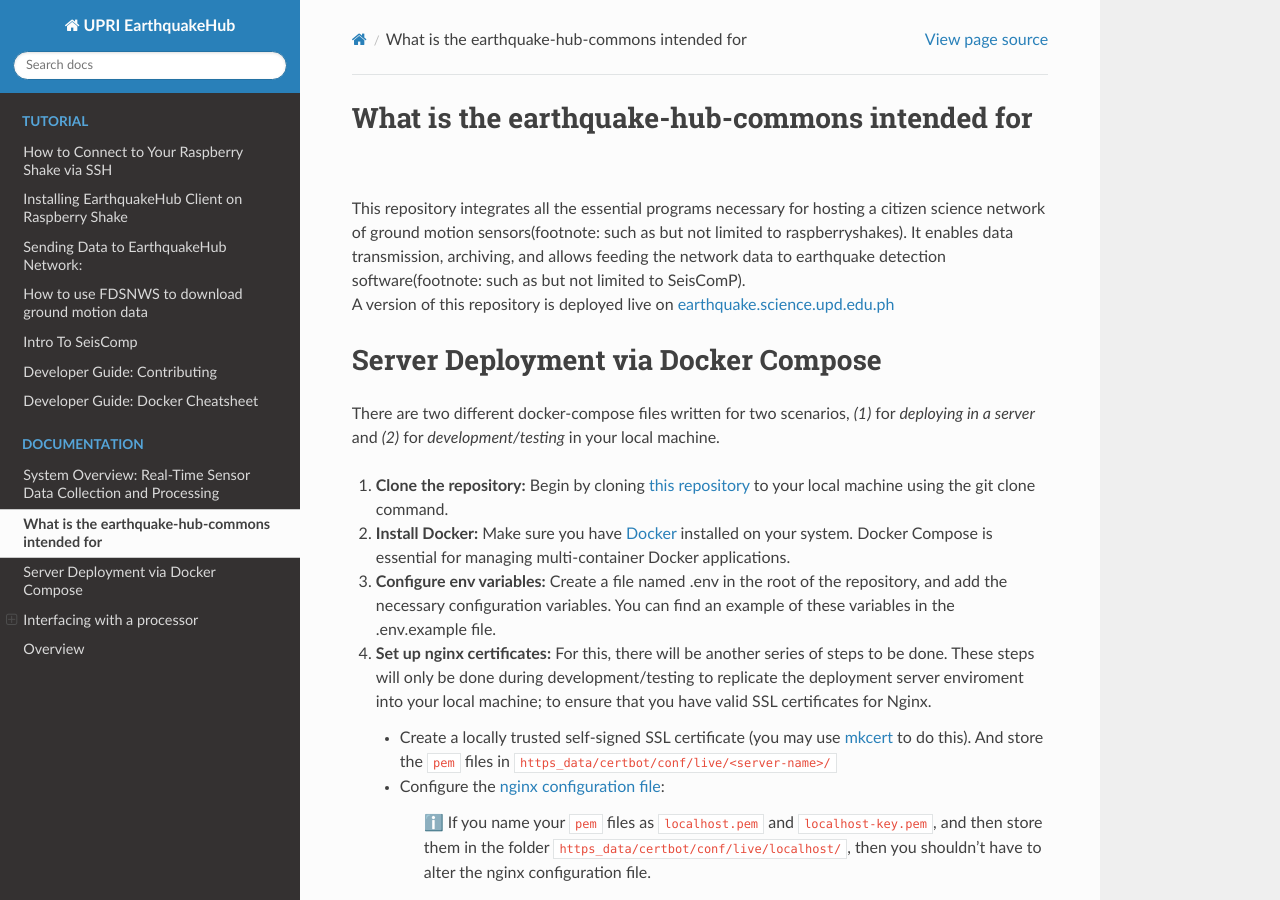
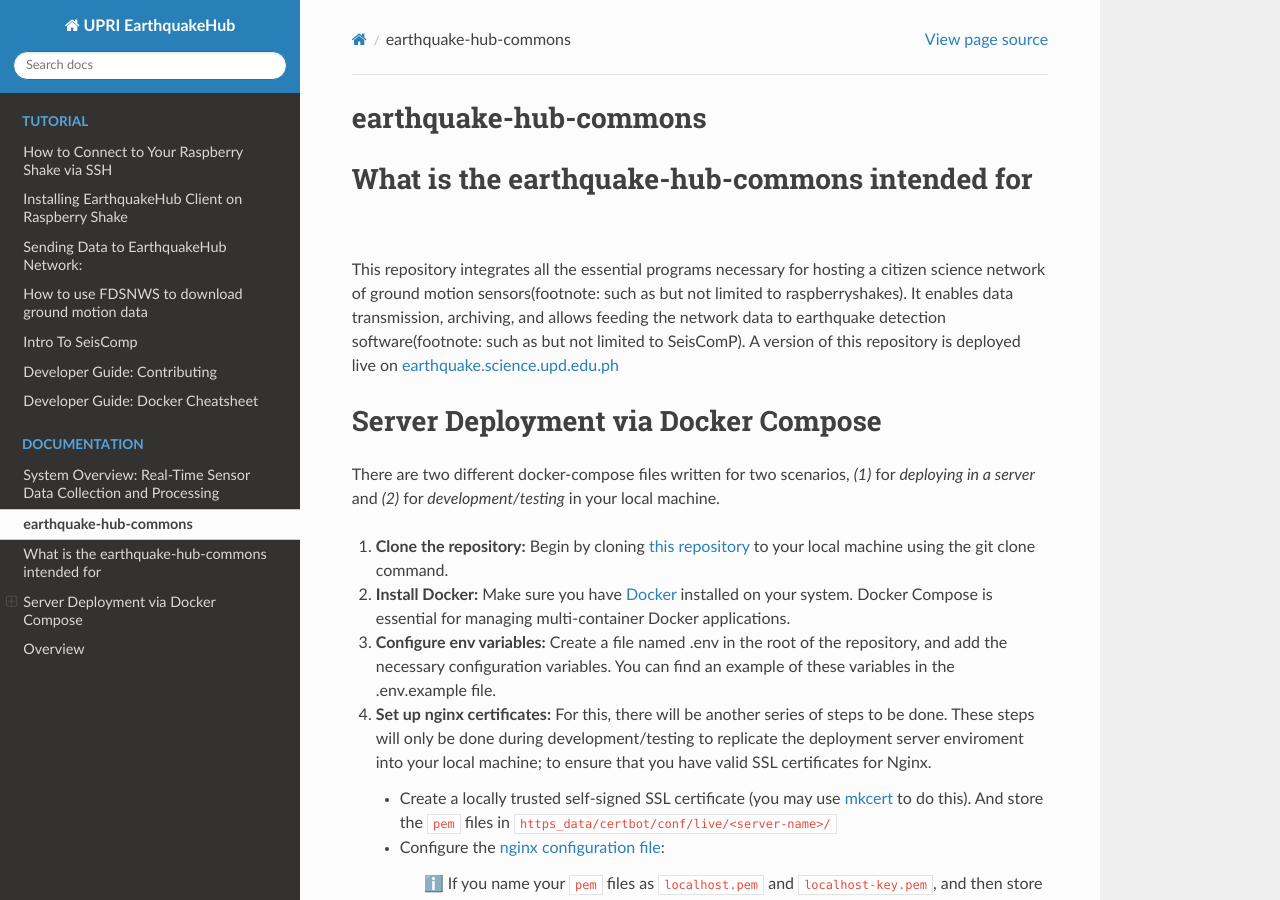
Before and after one commit to UPRI-earthquake/upri-earthquake.github.io, a Sphinx documentation site: the page built from doc/ehub-commons.md, in a window 1280 px wide and 900 px high. Built offline with Sphinx 7.4.7 and the Read the Docs theme 2.0.0, drawn with Linux system fonts in a browser that asks for light colours; pages that are not in the unit, such as notebooks, are missing from menus; some of the changed text lies outside the part shown.

Commit message:
modifying ehub and sys

```diff
--- a/doc/ehub-commons.md
+++ b/doc/ehub-commons.md
@@ -1,8 +1,11 @@
-## What is the earthquake-hub-commons intended for
+earthquake-hub-commons
+=======================
+
+# What is the earthquake-hub-commons intended for
 This repository integrates all the essential programs necessary for hosting a citizen science network of ground motion sensors(footnote: such as but not limited to raspberryshakes). It enables data transmission, archiving, and allows feeding the network data to earthquake detection software(footnote: such as but not limited to SeisComP).
 A version of this repository is deployed live on [earthquake.science.upd.edu.ph](https://earthquake.science.upd.edu.ph)
 
-## Server Deployment via Docker Compose
+# Server Deployment via Docker Compose
 There are two different docker-compose files written for two scenarios, *(1)* for *deploying in a server* and *(2)* for *development/testing* in your local machine.
 1. **Clone the repository:** Begin by cloning [this repository](https://github.com/UPRI-earthquake/earthquake-hub-commons.git) to your local machine using the git clone command.
 2. **Install Docker:** Make sure you have [Docker](https://docs.docker.com/get-docker/) installed on your system. Docker Compose is essential for managing multi-container Docker applications.
```
Also changed, not shown: doc/system-overview.md (+2 -1 lines), 1 other file.
